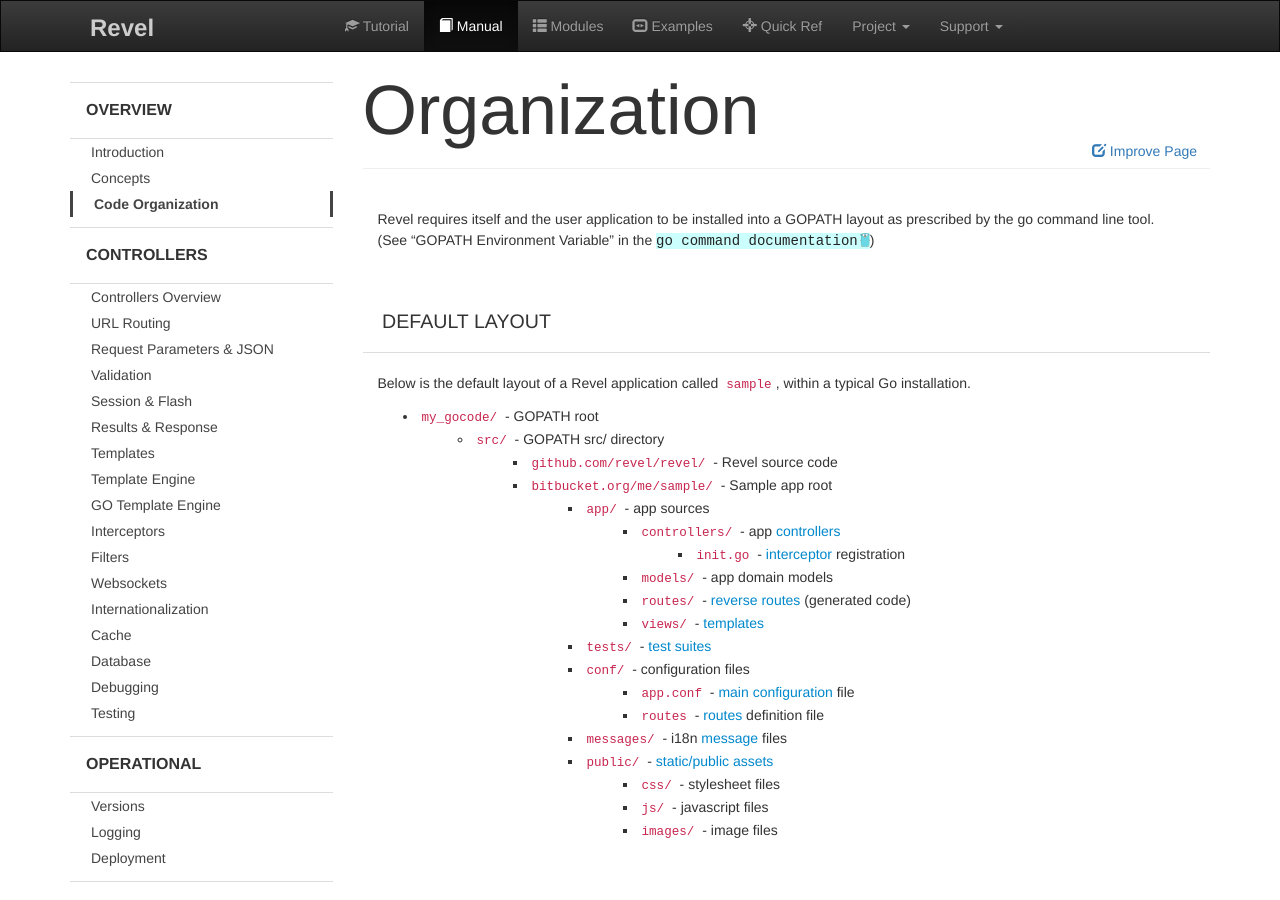
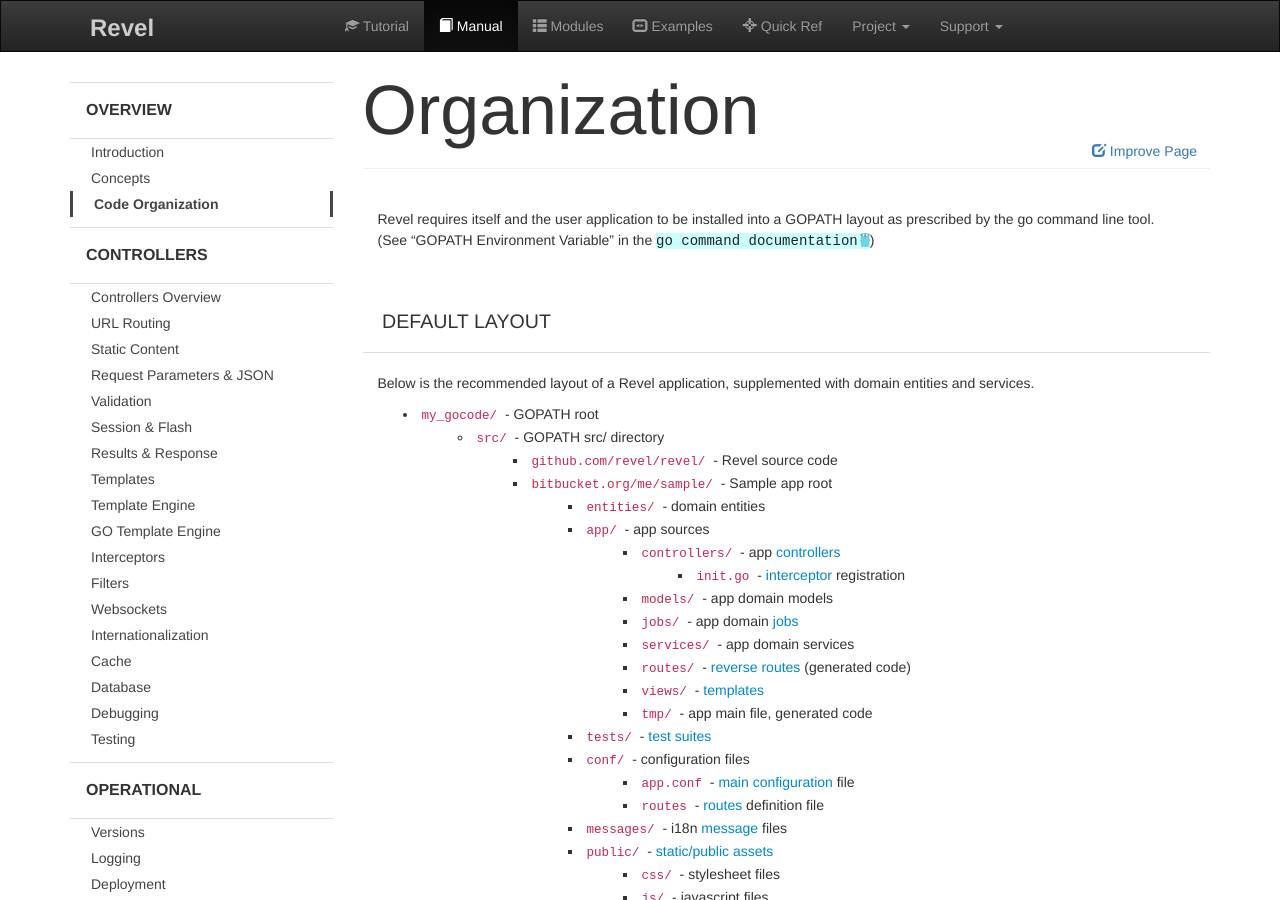
Before and after one commit to revel/revel.github.io, a Jekyll site: the page built from manual/organization.md, in a window 1280 px wide and 900 px high. Built offline with Jekyll 4.4.1, drawn with Linux system fonts in a browser that asks for light colours; nearby versions of some CDN libraries.

Commit message:
Corrected cache Parameters Corrected folder location for messages Added module static section

```diff
--- a/_layouts/manual.html
+++ b/_layouts/manual.html
@@ -24,6 +24,9 @@ nav:
   -
     title: URL Routing
     url: routing.html
+  -
+    title: Static Content
+    url: /modules/static.html
   -
     title: Request Parameters & JSON
     url: parameters.html
--- a/_layouts/modules.html
+++ b/_layouts/modules.html
@@ -13,6 +13,9 @@ nav:
     title: Jobs
     url: jobs.html
   -
+    title: Static
+    url: static.html
+  -
     title: Testing
     url: testing.html
 -
--- a/manual/organization.md
+++ b/manual/organization.md
@@ -10,25 +10,29 @@ Revel requires itself and the user application to be installed into a GOPATH lay
 
 ## Default Layout
 
-Below is the default layout of a Revel application called `sample`, within a
-typical Go installation.
+Below is the recommended layout of a Revel application, supplemented with
+domain entities and services.
 
 - `my_gocode/`                  - GOPATH root
   - `src/`                      - GOPATH src/ directory
     - `github.com/revel/revel/`               - Revel source code
     - `bitbucket.org/me/sample/` - Sample app root
-        - `app/`               - app sources
+        - `entities/`            - domain entities
+        - `app/`                 - app sources
             - `controllers/`     - app [controllers](controllers.html)
                 - `init.go`      - [interceptor](interceptors.html) registration
             - `models/`          - app domain models
+            - `jobs/`            - app domain [jobs](/modules/jobs.html)
+            - `services/`        - app domain services
             - `routes/`          - [reverse routes](routing.html#ReverseRouting) (generated code)
             - `views/`           - [templates](templates.html)
+            - `tmp/`             - app main file, generated code
         - `tests/`           -  [test suites](/modules/testing.html)
         - `conf/`            - configuration files
             - `app.conf`       - [main configuration](appconf.html) file
             - `routes`         -  [routes](routes.html) definition file
         - `messages/`        - i18n [message](i18n-messages.html) files
-        - `public/`          - [static/public assets](routing.html#StaticFiles)
+        - `public/`          - [static/public assets](/modules/static.html)
             - `css/`           - stylesheet files
             - `js/`            - javascript files
             - `images/`        - image files
```
Also changed, not shown: manual/cache.md (+2 -2 lines), manual/i18n-messages.md (+12 -12 lines), modules/static.md (added, +54 -0 lines).
